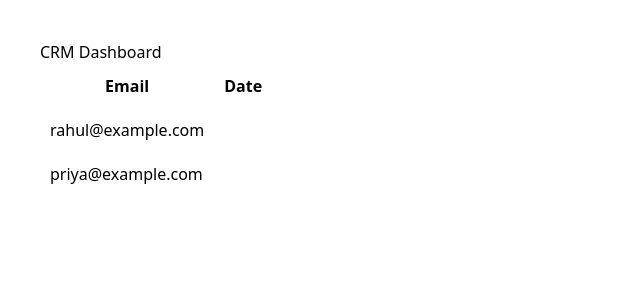
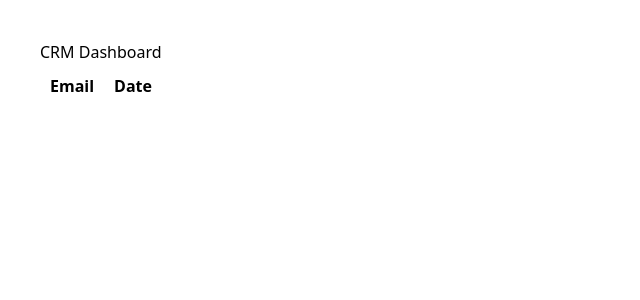
Before and after one commit to NovexOS/AI-business-OS, a React (Vite) app: page /crm in a window 1280 px wide. Shown: the top 300 px of the page, without its empty margins (0-640 px from the left). Built offline with nearby package versions, Linux system fonts and the light colour scheme.

Commit message:
fix leads file

```diff
--- a/src/Data/leads.js
+++ b/src/Data/leads.js
@@ -1,14 +1,12 @@
 export const leads = [
   {
-    id: 1,
-    name: "Rahul Sharma",
-    email: "rahul@example.com",
+    name: "Rahul",
+    company: "ABC Pvt Ltd",
     status: "New Lead"
   },
   {
-    id: 2,
-    name: "Priya Singh",
-    email: "priya@example.com",
-    status: "Contacted"
+    name: "Amit",
+    company: "XYZ Pvt Ltd",
+    status: "Follow Up"
   }
 ];
```
